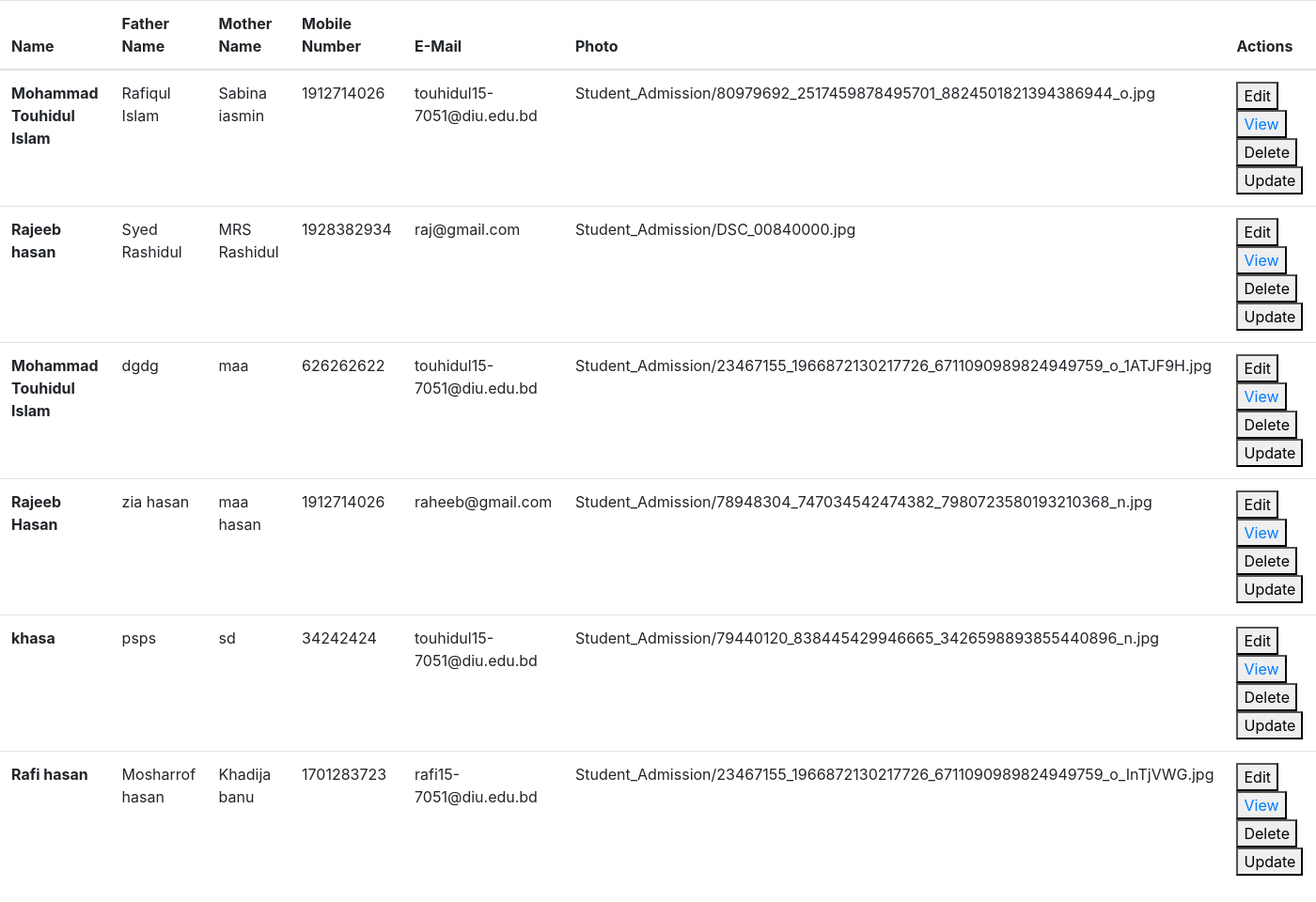
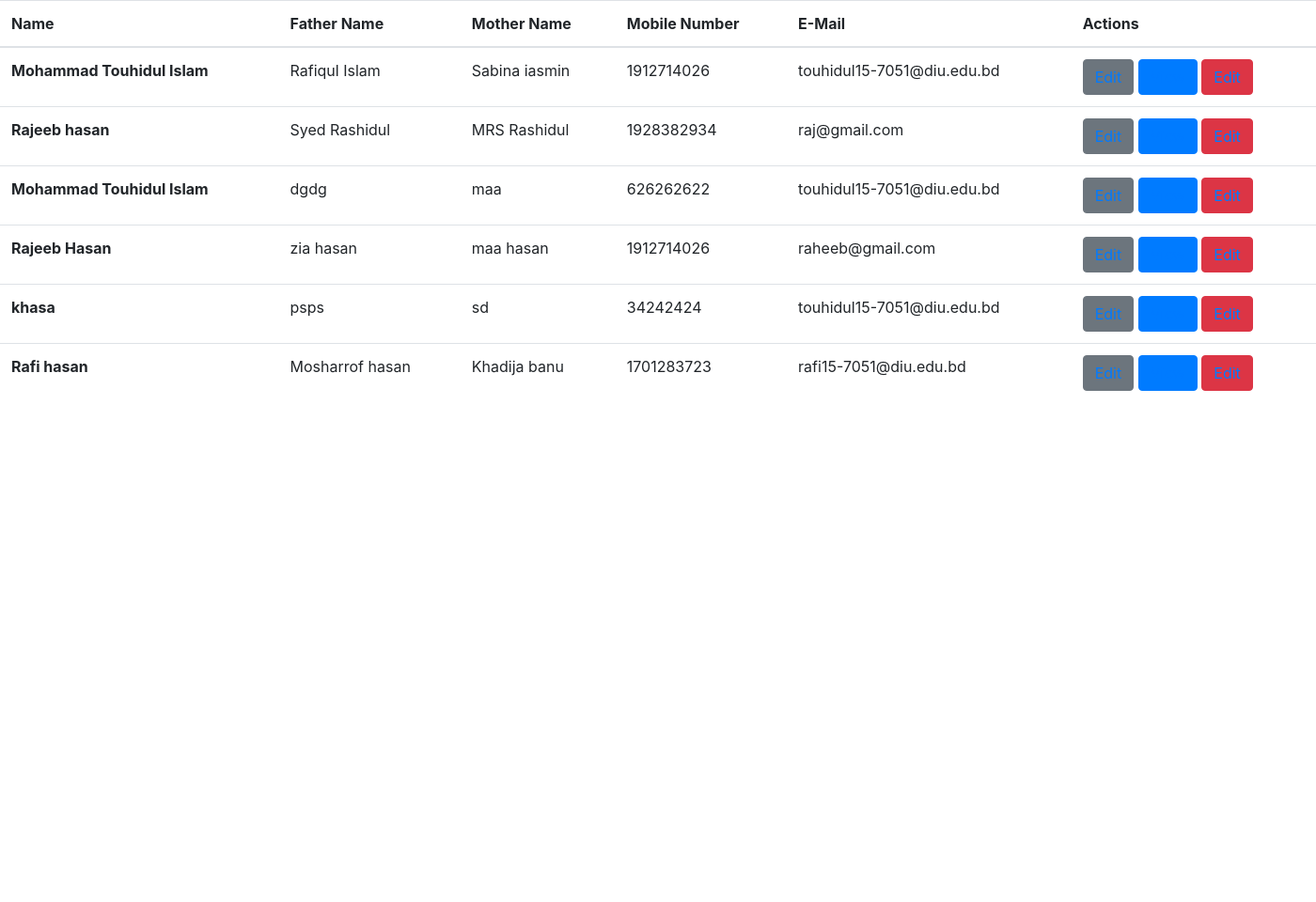
Before and after one commit to Touhid7051/CRUD-Django, a Django app: page /student_list/ in a window 1400 px wide. Shown: the part 56-1016 px from the top of the page at 94% size. After the commit the page ends 472 px from the top, so only its background shows below. Run offline with Django 3.2, Linux system fonts and the light colour scheme; data comes from the database, SQL or seed files in the repository; both versions use the stored data as it was after the commit.

Commit message:
Update and Delete added

```diff
--- a/CRUD_App/urls.py
+++ b/CRUD_App/urls.py
@@ -1,9 +1,11 @@
 from django.urls import path
-from .views import student_admission, index, student_list, Student_details
+from .views import student_admission, index, student_list, Student_details, student_update, Student_delete
 
 urlpatterns = [
     path('', index ,name='index'),
     path('admission_form/', student_admission ,name='student_admission'),
     path('student_list/', student_list ,name='student_list'),
     path('student_details/<int:id>/', Student_details ,name='student_details'),
+    path('student_update/<int:id>/', student_update, name='student_update'),
+    path('student_delete/<int:id>/', Student_delete, name='Student_delete'),
 ]
--- a/CRUD_App/views.py
+++ b/CRUD_App/views.py
@@ -29,3 +29,20 @@ def Student_details(request, id):
     data = Student_Admission.objects.get(id = id)
     context = {'data' : data}
     return render(request, 'student_details.html', context)
+
+
+def student_update(request, id):
+    data =Student_Admission.objects.get(id=id)
+
+    form = Student_Admission_from(request.POST, request.FILES , instance=data)
+    if form.is_valid():
+        form = form.save(commit=False)
+        form.save()
+        return redirect('student_list')
+    context = {'form': form}
+    return render(request, 'student_admission_data.html', context)
+
+def Student_delete(request,id):
+    data = Student_Admission.objects.get(id=id)
+    data.delete()
+    return redirect('student_list')
--- a/templates/student_list.html
+++ b/templates/student_list.html
@@ -9,7 +9,7 @@
       <th scope="col">Mother Name</th>
       <th scope="col">Mobile Number</th>
         <th scope="col">E-Mail</th>
-       <th scope="col">Photo</th>
+     <!--  <th scope="col">Photo</th> -->
         <th scope="col">Actions</th>
     </tr>
   </thead>
@@ -22,15 +22,26 @@
       <td>{{p.mother_name}}</td>
       <td>{{p.number}}</td>
         <td>{{p.email}}</td>
-        <td>{{p.student_image}}</td>
+        <!--<td>{{p.student_image}}</td> -->
 
         <td>
-            <button>Edit</button>
-          <button>
+          <button class="btn btn-secondary" >
+            <a href="{%url 'student_update' id=p.id %}">
+
+            Edit
+          </a>
+          </button>
+          <button class="btn btn-primary">
             <a href="{%url 'student_details' id=p.id %}">View</a>
           </button>
-            <button>Delete</button>
-            <button>Update</button>
+            <button class="btn btn-danger">
+                <a href="{%url 'Student_delete' id=p.id %}">
+
+            Edit
+          </a>
+
+            </button>
+
         </td>
     </tr>
     {%endfor%}
```
Also changed, not shown: db.sqlite3, media/Student_Admission/80979692_2517459878495701_8824501821394386944_o.jpg (added), media/Student_Admission/DSC_00840000.jpg (added).
